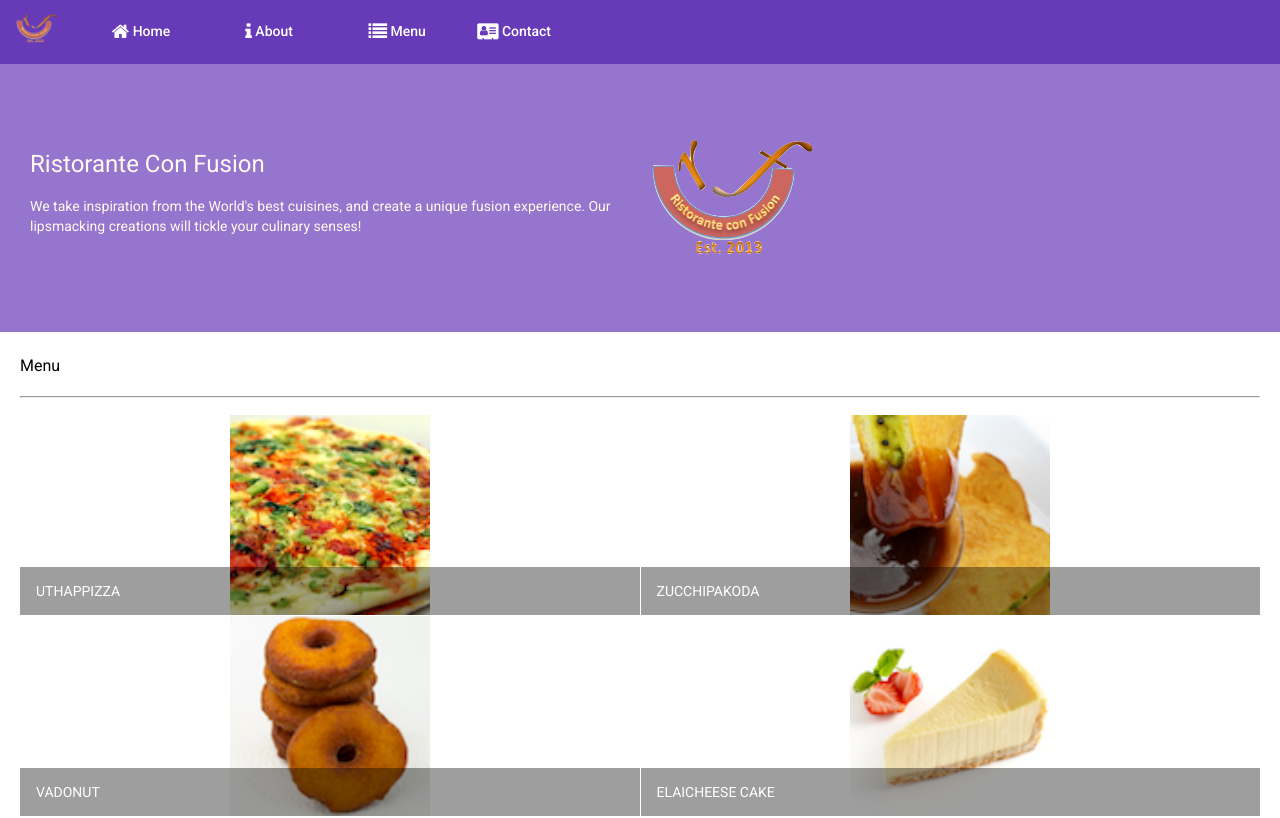
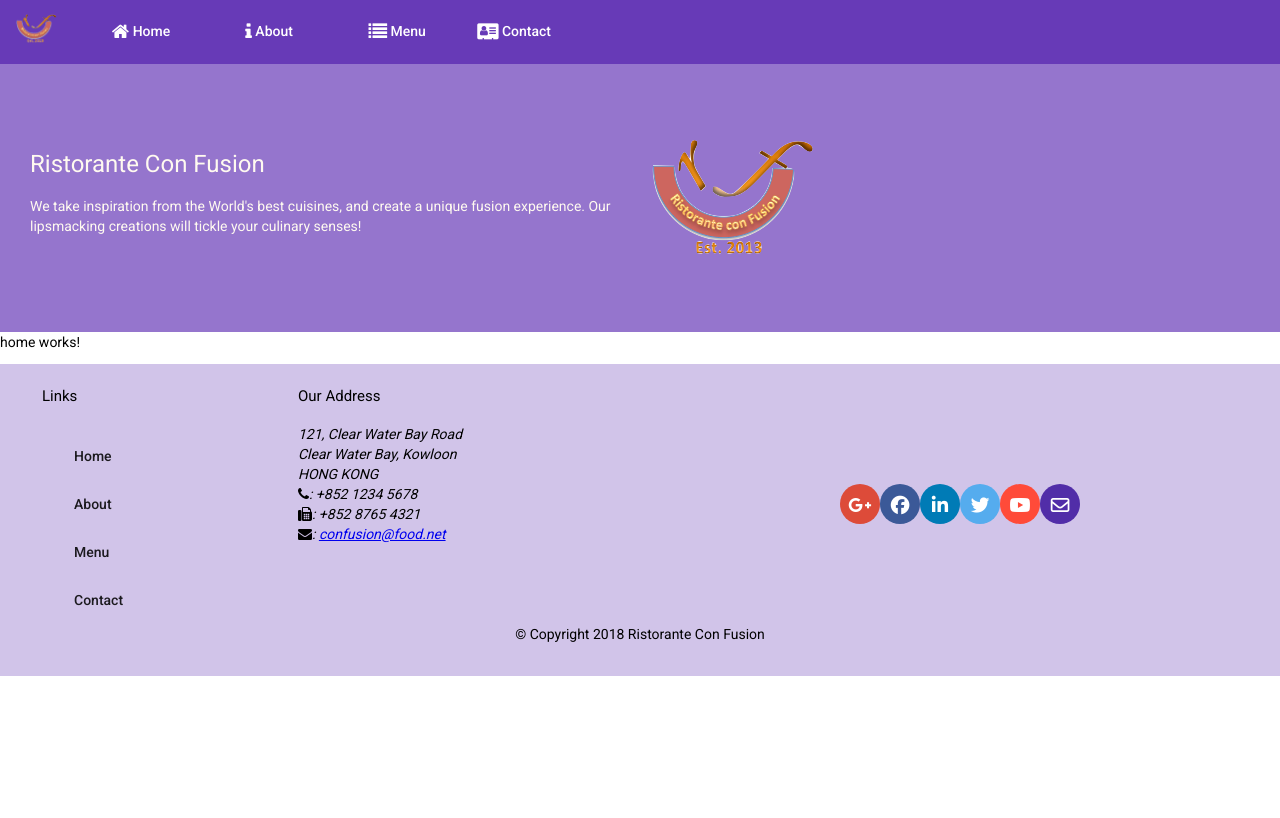
Before and after one commit to wongzhixuan/Angular-Restaurant-app, an Angular app: page /home in a window 1280 px wide. Shown: the top 818 px of the page. Built offline with nearby package versions, Linux system fonts and the light colour scheme.

Commit message:
router basics

```diff
--- a/src/app/app.component.html
+++ b/src/app/app.component.html
@@ -1,3 +1,3 @@
 <app-header></app-header>
-<app-menu></app-menu>
+<router-outlet></router-outlet>
 <app-footer></app-footer>
--- a/src/app/header/header.component.html
+++ b/src/app/header/header.component.html
@@ -2,9 +2,9 @@
 <div fxLayout fxLayoutGap = "20px">
 <span><img src="/assets/images/logo.png" height=30 width=41></span>
 <div class="example-button-row ">
-<a mat-button fxFlex><span class="fa fa-home fa-lg"></span> Home</a>
+<a mat-button fxFlex routerLink = "/home"><span class="fa fa-home fa-lg"></span> Home</a>
 <a mat-button fxFlex><span class="fa fa-info fa-lg"></span> About</a>
-<a mat-button fxFlex><span class="fa fa-list fa-lg"></span> Menu</a>
+<a mat-button fxFlex routerLink="/menu"><span class="fa fa-list fa-lg"></span> Menu</a>
 <a mat-button><span class="fa fa-address-card fa-lg"></span> Contact</a></div>
 </div>
 </mat-toolbar>
```
